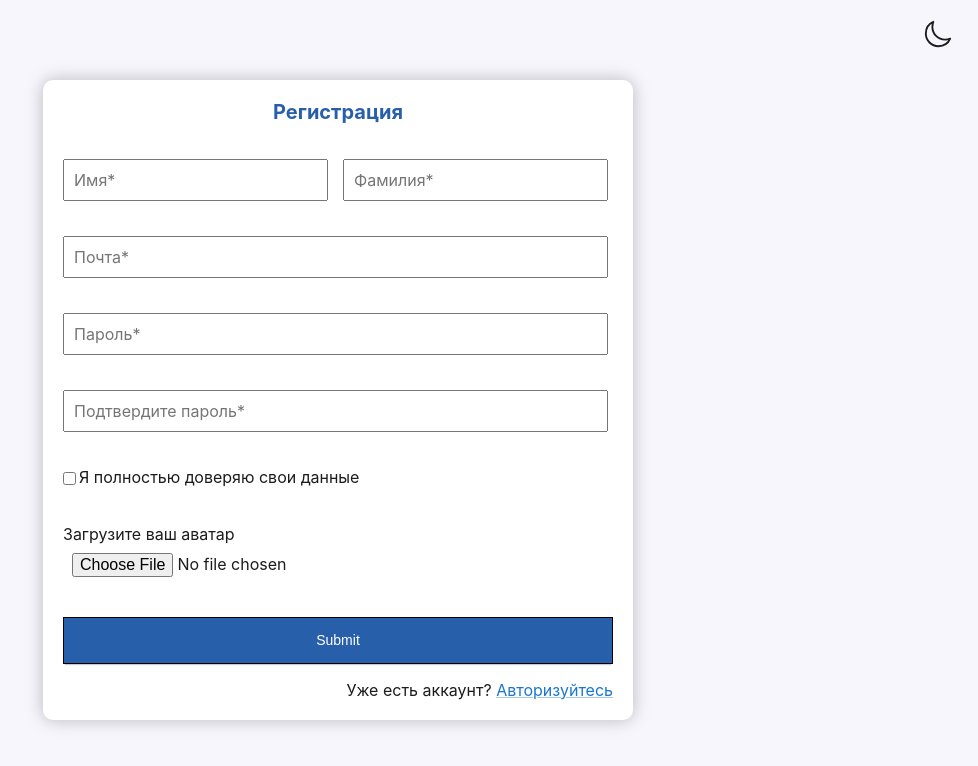
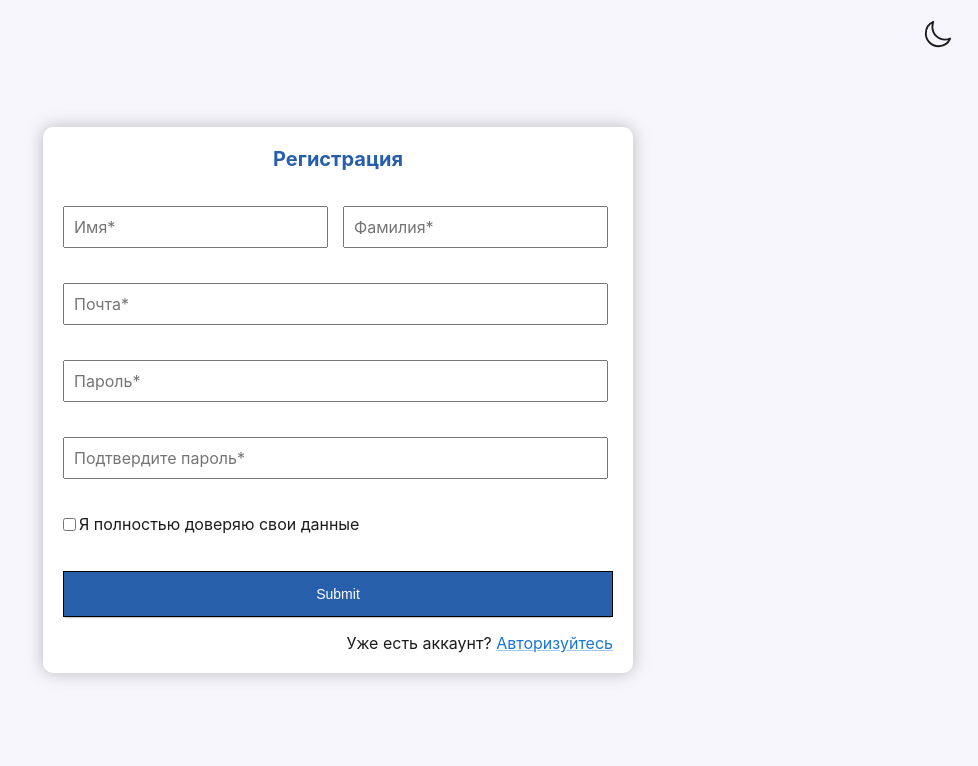
Before and after one commit to TimProger/ShareTravel, a React (Create React App) app in the folder client/: page /registration in a window 1280 px wide. Shown: the top 766 px of the page, without its empty margins (302-1280 px from the left). Built offline with nearby package versions, Linux system fonts and the light colour scheme.

Commit message:
наладил связь с сервером

```diff
--- a/client/src/components/Auth/AuthComponent/Register/Register.tsx
+++ b/client/src/components/Auth/AuthComponent/Register/Register.tsx
@@ -130,15 +130,15 @@ export default function Register(props: any) {
                 {errors.checkbox ? <span>{errors.checkbox.message}</span> : null}
             </div>
 
-            <div className="item input-file">
-                <div className="input-file-container">
-                    <label className={'item_reg_input_agree_label'}>Загрузите ваш аватар</label>
-                    <input className={'item_reg_input_agree'} type="file" accept={'image/*'} {...register("file",{
-                        required: 'Пожалуйста, загрузите изображение'})
-                    }/>
-                </div>
-                {errors.file ? <span>{errors.file.message}</span> : null}
-            </div>
+            {/*<div className="item input-file">*/}
+            {/*    <div className="input-file-container">*/}
+            {/*        <label className={'item_reg_input_agree_label'}>Загрузите ваш аватар</label>*/}
+            {/*        <input className={'item_reg_input_agree'} type="file" accept={'image/*'} {...register("file",{*/}
+            {/*            required: 'Пожалуйста, загрузите изображение'})*/}
+            {/*        }/>*/}
+            {/*    </div>*/}
+            {/*    {errors.file ? <span>{errors.file.message}</span> : null}*/}
+            {/*</div>*/}
 
 
             <div className="submit">
--- a/client/src/components/Auth/AuthService.ts
+++ b/client/src/components/Auth/AuthService.ts
@@ -26,9 +26,9 @@ export default class AuthService {
         return postData(`${API_URL}/auth/login`, {email, password})
     }
 
-    static async register(name: string, surname: string, email: string, password: string, passwordRepeat: string, avatar: string): Promise<AuthResponse> {
+    static async register(name: string, surname: string, email: string, password: string, passwordRepeat: string): Promise<AuthResponse> {
         // return $api.post<AuthResponse>(`${API_URL}/auth/register`, {name, surname, email, password, passwordRepeat})
-        return postData(`${API_URL}/auth/register`, {name, surname, email, password, passwordRepeat, avatar})
+        return postData(`${API_URL}/auth/register`, {name, surname, email, password, passwordRepeat})
     }
 
     static async logout(): Promise<void> {
--- a/client/src/store/actionCreators/authAC.ts
+++ b/client/src/store/actionCreators/authAC.ts
@@ -58,7 +58,7 @@ export const register = (data: IRegisterFormData) => {
         try {
             dispatch({type: AuthActionTypes.AUTH_USER})
             const user = users.find(user=>user.email === data.email) || users[0]
-            const response = await AuthService.register(data.name, data.surname, data.email, data.password, data.passwordRepeat, data.file)
+            const response = await AuthService.register(data.name, data.surname, data.email, data.password, data.passwordRepeat)
             if(response.msg){
                 dispatch({
                     type: AuthActionTypes.AUTH_USER_ERROR,
```
Also changed, not shown: 1 other file (tests, documents, lock files or other folders).
